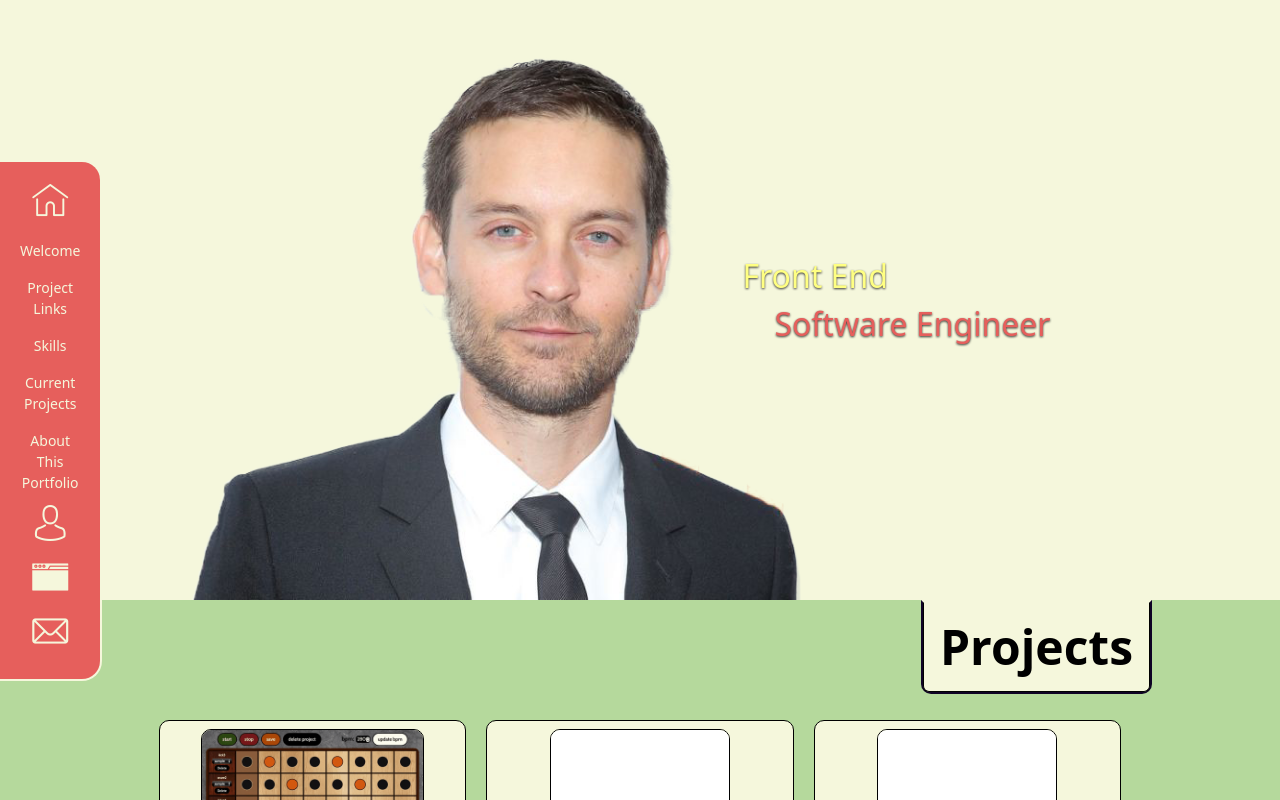
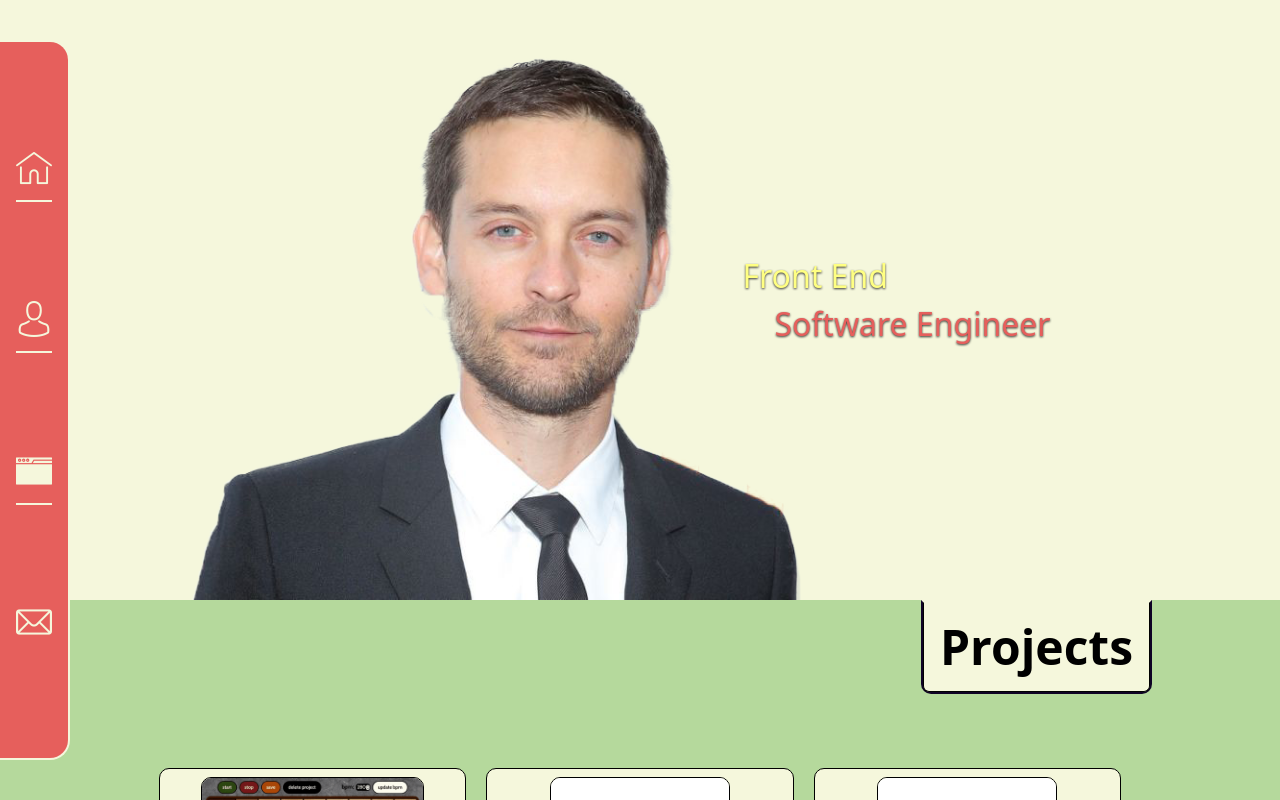
Before and after one commit to Vilem-McKael/Portfolio, a React (Vite) app: page / in a window 1280 px wide. Shown: the top 800 px of the page. Built offline with nearby package versions, Linux system fonts and the light colour scheme.

Commit message:
further improves sidebar, persists tobey maguire

```diff
--- a/src/components/SideBar/SideBar.jsx
+++ b/src/components/SideBar/SideBar.jsx
@@ -1,4 +1,4 @@
-import React from 'react'
+import React, { useState } from 'react'
 
 import { Link } from 'react-router-dom'
 import { HashLink } from 'react-router-hash-link'
@@ -9,48 +9,93 @@ import Colors from '../../constants/colors'
 
 export default function SideBar({currentPageName}) {
 
-    const path = `${currentPageName}`
+    const [hoverHome, setHoverHome] = useState(false)
+    const [hoverAbout, setHoverAbout] = useState(false)
+    const [hoverProjects, setHoverProjects] = useState(false)
+    const [hoverContact, setHoverContact] = useState(false)
 
     console.log(window.location.href)
     console.log(window.location.pathname)
 
+    function clearHovers() {
+        setHoverHome(false);
+        setHoverAbout(false);
+        setHoverProjects(false);
+        setHoverContact(false);
+    }
+
+    function handleHover(pageName) {
+        clearHovers();
+        if (pageName === 'welcome') {
+            setHoverHome(true)
+        } else if (pageName === 'about') {
+            setHoverAbout(true)
+        } else if (pageName === 'projects') {
+            setHoverProjects(true)
+        } else if (pageName === 'contact') {
+            setHoverContact(true)
+        }
+    }
+
   return (
     <>
 
-    <div className='flex flex-col items-center fixed left-0 top-[20vh] w-[8vw] p-[2vmin] bg-accent2 border-[.3vmin] border-l-0 border-light2 rounded-r-[20px]'>
-        <Link to='/'><i className='icon flaticon-home text-[calc(12px+3vh)] text-light2'></i></Link>
-        {currentPageName === 'welcome' && sideBarInfo[currentPageName].map((link, idx) => {
-            return (
-                <div className='w-[100%] flex justify-center items-center'>
-                    <HashLink to={link.to} key={idx} smooth={true} className='text-[14px] my-[1vh] text-center text-light2 transition-transform delay-50 hover:scale-105 hover:text-light1'>{link.text}</HashLink>
+    <div className='flex flex-col items-start justify-evenly fixed left-0 top-[5vh] bottom-[5vh] max-w-[14vw] h-[90vh] p-[2vmin] bg-accent2 border-[.3vmin] border-l-0 border-light2 rounded-r-[20px]'>
+
+            <div onMouseEnter={() => handleHover('welcome')} onMouseLeave={() => clearHovers()} className='flex flex-row items-center border-light2 border-b-[.3vmin]'>
+                <Link to='/'><i className='icon flaticon-home text-[calc(12px+3vh)] text-light2'></i></Link>
+                <div className='flex flex-col'>
+                {hoverHome && sideBarInfo['welcome'].map((link, idx) => {
+                    return (
+                        <div className='sub-menu ml-[1vw] w-[100%] flex justify-start items-start'>
+                            <HashLink to={link.to} key={idx} smooth={true} className='text-[12px] my-[.5vh] text-light2 transition-transform delay-50 hover:scale-105 hover:text-light1'>{link.text}</HashLink>
+                        </div>
+                    )})
+                }
+                <div className='h-[1vmin]'></div>
                 </div>
-            )
-        })}
-        <Link to='/about'><i className='icon flaticon-avatar text-[calc(12px+3vh)] text-light2'></i></Link>
-        {currentPageName === 'about' && sideBarInfo[currentPageName].map((link, idx) => {
-            return (
-                <div className='w-[100%] flex justify-center items-center'>
-                    <HashLink to={link.to} key={idx} smooth={true} className='text-[14px] my-[1vh] text-center text-light2 transition-transform delay-50 hover:scale-105 hover:text-light1'>{link.text}</HashLink>
+            </div>
+
+            <div onMouseEnter={() => handleHover('about')} onMouseLeave={() => clearHovers()} className='flex flex-row items-center mt-[1vmin] border-light2 border-b-[.3vmin]'>
+                <Link to='/about'><i className='icon flaticon-avatar text-[calc(12px+3vh)] text-light2'></i></Link>
+                <div className='sub-menu-parent flex flex-col'>
+                {hoverAbout && sideBarInfo['about'].map((link, idx) => {
+                    return (
+                        <div className='sub-menu ml-[1vw] w-[100%] flex justify-start items-start'>
+                            <HashLink to={link.to} key={idx + 10} smooth={true} className='text-[12px] my-[.5vh] text-light2 transition-transform delay-50 hover:scale-105 hover:text-light1'>{link.text}</HashLink>
+                        </div>
+                    )
+                })}
                 </div>
-            )
-        })}
-        <Link to='/projects'><i className='icon flaticon-browser-1 text-[calc(12px+3vh)] text-light2'></i></Link>
-        {currentPageName === 'projects' && sideBarInfo[currentPageName].map((link, idx) => {
-            return (
-                <div className='w-[100%] flex justify-center items-center'>
-                    <HashLink to={link.to} key={idx} smooth={true} className='text-[14px] my-[1vh] text-center text-light2 transition-transform delay-50 hover:scale-105 hover:text-light1'>{link.text}</HashLink>
+            </div>
+
+            <div onMouseEnter={() => handleHover('projects')} onMouseLeave={() => clearHovers()} className='flex flex-row items-center mt-[1vmin] border-light2 border-b-[.3vmin]'>
+                <Link to='/projects'><i className='icon flaticon-browser-1 text-[calc(12px+3vh)] text-light2'></i></Link>
+                <div className='flex flex-col'>
+                {hoverProjects && sideBarInfo['projects'].map((link, idx) => {
+                    return (
+                        <div className='sub-menu ml-[1vw] w-[100%] flex justify-start items-start'>
+                            <HashLink to={link.to} key={idx + 20} smooth={true} className='text-[12px] my-[.5vh] text-light2 transition-transform delay-50 hover:scale-105 hover:text-light1'>{link.text}</HashLink>
+                        </div>
+                    )
+                })}
                 </div>
-            )
-        })}
-        <Link to='/contact'><i className='icon flaticon-mail text-[calc(12px+3vh)] text-light2'></i></Link>
-        <div className='flex flex-col justify-end items-center'>
-        {currentPageName === 'contact' && sideBarInfo[currentPageName].map((link, idx) => {
-            return (
-                <div className='w-[100%] flex justify-center items-center'>
-                    <HashLink to={link.to} key={idx} smooth={true} className='text-[14px] my-[1vh] text-center text-light2 transition-transform delay-50 hover:scale-105 hover:text-light1'>{link.text}</HashLink>
+            </div>
+
+            <div onMouseEnter={() => handleHover('contact')} onMouseLeave={() => clearHovers()} className='flex flex-row items-center mt-[1vmin]'>
+                <Link to='/contact'><i className='icon flaticon-mail text-[calc(12px+3vh)] text-light2'></i></Link>
+                <div className='flex flex-col justify-end items-center'>
+                <div className='flex flex-col'>
+                {hoverContact && sideBarInfo['contact'].map((link, idx) => {
+                    return (
+                        <div className='sub-menu ml-[1vw] w-[100%] flex justify-start items-start'>
+                            <HashLink to={link.to} key={idx + 40} smooth={true} className='text-[12px] my-[.5vh] text-light2 transition-transform delay-50 hover:scale-105 hover:text-light1'>{link.text}</HashLink>
+                        </div>
+                    )
+                })}
+                <div className='h-[1vmin]'></div>
                 </div>
-            )
-        })}
+            </div>
         </div>
     </div>
     </>
--- a/src/pages/App/App.jsx
+++ b/src/pages/App/App.jsx
@@ -14,7 +14,7 @@ import Footer from '../../components/Footer/Footer'
 
 function App() {
 
-  const [currentPageName, setCurrentPageName] = useState([])
+  const [currentPageName, setCurrentPageName] = useState('')
 
   const updatePageName = (pageName) => {
     setCurrentPageName(pageName)
--- a/src/pages/WelcomePage/WelcomePage.jsx
+++ b/src/pages/WelcomePage/WelcomePage.jsx
@@ -30,8 +30,8 @@ export default function WelcomePage({updatePageName}) {
       </div>
 
       <div id='projects' className='bg-accent1 px-[10vw]'>
-        <div className='flex justify-end items-center'>
-          <div className='mb-4 border-dark border-[.3vmin] border-t-light2 rounded-b-[10px]'>
+        <div className='sticky top-0 flex justify-end items-center mb-[8vh]'>
+          <div className='border-dark border-[.3vmin] border-t-light2 rounded-b-[10px]'>
             <h1 style={{backgroundColor: Colors.light2}} className=' text-[48px] py-[1vh] px-[2vh] border-black border-[.1vmin] border-t-light2 font-bold rounded-b-[6px]'>Projects</h1>
           </div>
         </div>
@@ -42,9 +42,9 @@ export default function WelcomePage({updatePageName}) {
 
       <div id='skills' className='bg-dark px-[10vw]'>
         <div>
-        <div className='flex justify-end items-center'>
+        <div className='sticky top-0 flex justify-end items-center'>
           <div className='mb-4 bg-accent1 border-light2 border-[.3vmin] border-t-accent1 rounded-b-[10px]'>
-            <h1 className=' text-[48px] py-[1vh] px-[2vh] border-black border-[.1vmin] border-t-accent1 font-bold rounded-b-[6px]'>Skills</h1>
+            <h1 className='text-[48px] py-[1vh] px-[2vh] border-black border-[.1vmin] border-t-accent1 font-bold rounded-b-[6px]'>Skills</h1>
           </div>
         </div>
           <div className='flex justify-start items-center'>
```
Also changed, not shown: src/components/SideBar/SideBar.css (added, +25 -0 lines).
